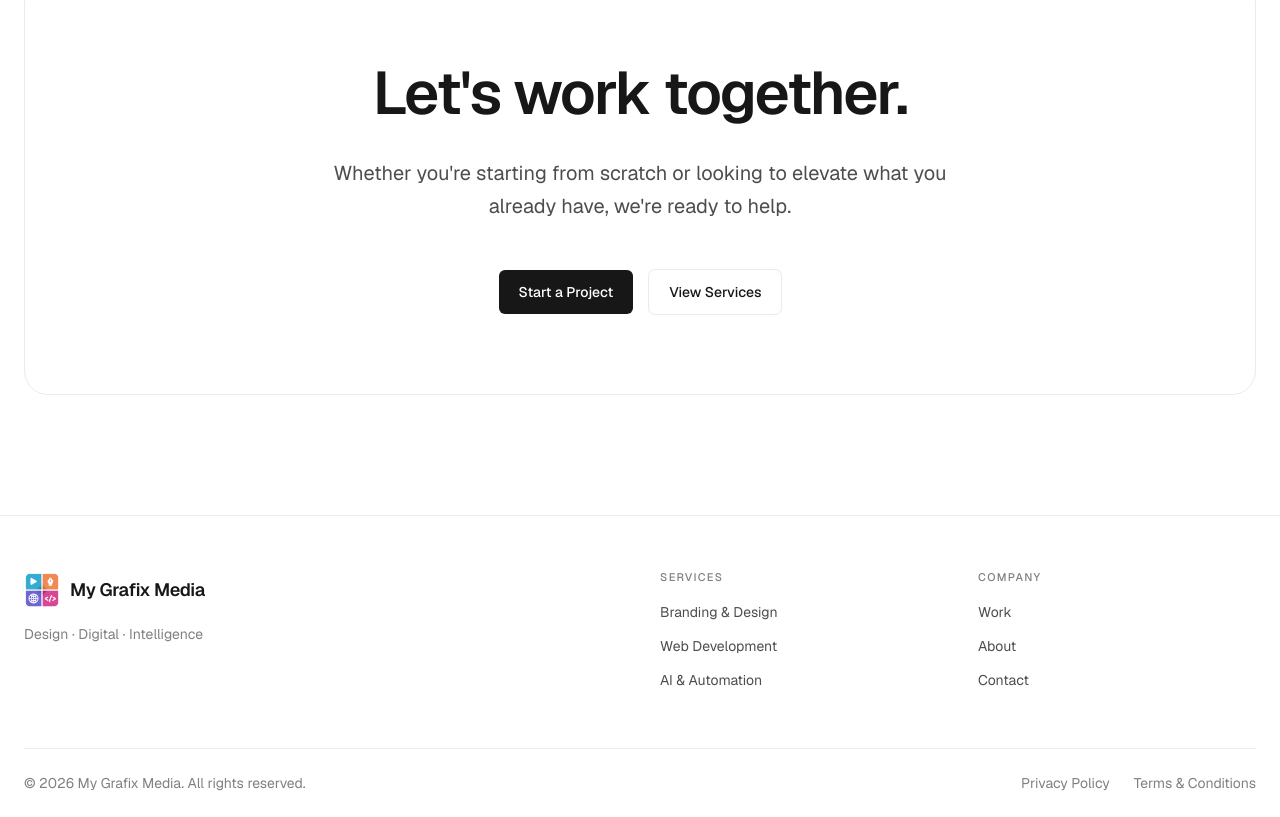
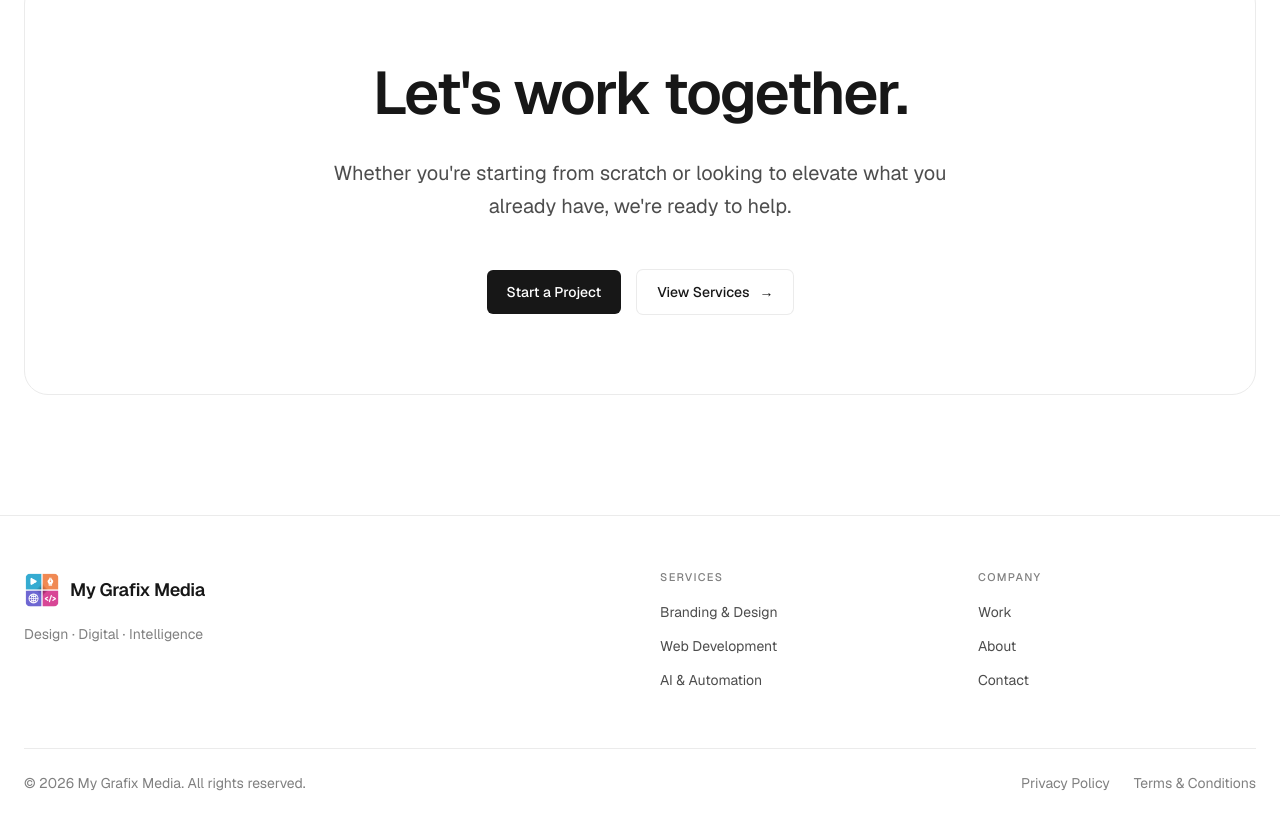
Before and after one commit to nkostaled-byte/my-grafix-media, a Next.js app: page /about in a window 1280 px wide. Shown: the part 3326-4143 px from the top of the page. Built offline with nearby package versions, Linux system fonts and the light colour scheme.

Commit message:
fix(ui): add matching arrow to paired secondary CTAs for equal size

```diff
--- a/app/about/page.tsx
+++ b/app/about/page.tsx
@@ -245,8 +245,14 @@ export default function AboutPage() {
                 <Button href="/contact" size="large">
                   Start a Project
                 </Button>
-                <Button href="/services" variant="secondary" size="large">
+                <Button href="/services" variant="secondary" size="large" className="group">
                   View Services
+                  <span
+                    aria-hidden="true"
+                    className="ml-0.5 inline-block transition-transform duration-200 ease-out group-hover:translate-x-0.5"
+                  >
+                    →
+                  </span>
                 </Button>
               </div>
             </motion.div>
--- a/app/services/page.tsx
+++ b/app/services/page.tsx
@@ -238,8 +238,14 @@ export default function ServicesPage() {
                 <Button href="/contact" size="large">
                   Start a Project
                 </Button>
-                <Button href="/work" variant="secondary" size="large">
+                <Button href="/work" variant="secondary" size="large" className="group">
                   View Our Work
+                  <span
+                    aria-hidden="true"
+                    className="ml-0.5 inline-block transition-transform duration-200 ease-out group-hover:translate-x-0.5"
+                  >
+                    →
+                  </span>
                 </Button>
               </div>
             </motion.div>
--- a/components/home/FinalCTA.tsx
+++ b/components/home/FinalCTA.tsx
@@ -51,8 +51,14 @@ export function FinalCTA() {
                     </span>
                   </Button>
                 </Magnetic>
-                <Button href="/work" variant="secondary" size="large">
+                <Button href="/work" variant="secondary" size="large" className="group">
                   View Our Work
+                  <span
+                    aria-hidden="true"
+                    className="ml-0.5 inline-block transition-transform duration-200 ease-out group-hover:translate-x-0.5"
+                  >
+                    →
+                  </span>
                 </Button>
               </div>
             </div>
--- a/components/home/Hero.tsx
+++ b/components/home/Hero.tsx
@@ -169,8 +169,14 @@ export function Hero() {
                 </span>
               </Button>
             </Magnetic>
-            <Button href="/work" variant="secondary" size="large">
+            <Button href="/work" variant="secondary" size="large" className="group">
               Explore Our Work
+              <span
+                aria-hidden="true"
+                className="ml-0.5 inline-block transition-transform duration-200 ease-out group-hover:translate-x-0.5"
+              >
+                →
+              </span>
             </Button>
           </motion.div>
         </motion.div>
```
